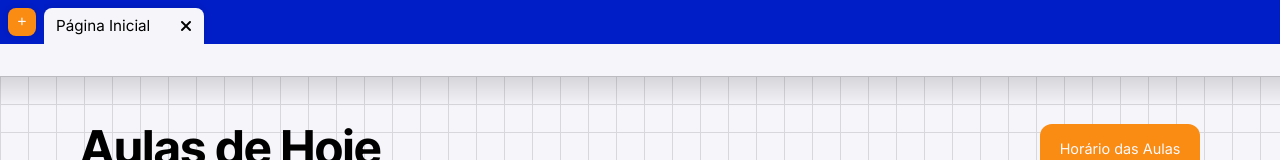
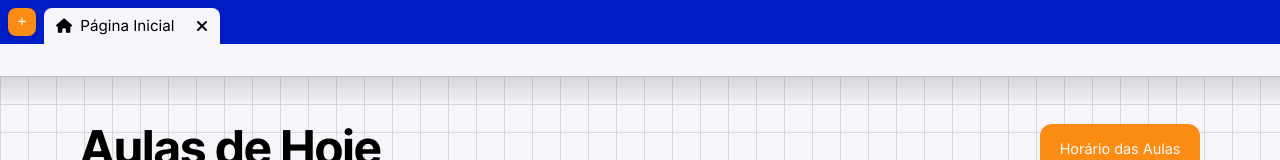
Before and after one commit to Test-User-KL/Plataforma-Odette, a React (Vite) app: page / in a window 1280 px wide. Shown: the top 160 px of the page. Built offline with nearby package versions, Linux system fonts and the light colour scheme.

Commit message:
LASTCHANGE-OK

```diff
--- a/src/App.css
+++ b/src/App.css
@@ -279,7 +279,7 @@ header nav .tab-button {
 	align-items: center;
 	justify-content: space-between;
 	flex-direction: row;
-	width: 10rem;
+	width: 11rem;
 	height: 2.25rem;
 	padding: 0.5rem 0.75rem;
 	padding-bottom: 1rem;
@@ -289,6 +289,14 @@ header nav .tab-button {
 	color: var(--white);
 	transition: var(--default-color-transition), var(--default-size-transition), var(--default-spaces-transition);
 }
+
+header nav .tab-button .tab-text {
+	display: flex;
+	align-items: center;
+	gap: 0.5rem;
+}
+
+header nav .tab-button .tab-text i { font-size: 0.9rem; }
 
 header nav .tab-button.active-tab {
 	background: var(--header-button-bg-color);
--- a/src/App.tsx
+++ b/src/App.tsx
@@ -9,7 +9,7 @@ type Tab = {
 
 export default function App() {
 	const [tabs, setTabs] = useState<Tab[]>([
-		{ id: 1, title: "Página Inicial", iconClass: "fa-solid fa-house" },
+		{ id: 1, title: "Página Inicial", iconClass: "fa-solid fa-home" },
 	]);
 	const [activeTabId, setActiveTabId] = useState<number>(1);
 	const [draggedTabId, setDraggedTabId] = useState<number | null>(null);
@@ -46,7 +46,7 @@ export default function App() {
 		const newTab: Tab = {
 			id: Date.now(),
 			title: "Página Inicial",
-			iconClass: "fa-solid fa-house"
+			iconClass: "fa-solid fa-home"
 		};
 
 		setTabs((prev) => [...prev, newTab]);
@@ -261,7 +261,10 @@ export default function App() {
 									onDragOver={handleDragOver}
 									onDrop={() => handleDrop(tab.id)}
 								>
-									<span className="tab-title">{tab.title}</span>
+									<div className="tab-text">
+										<i className={tab.iconClass}></i>
+										<span className="tab-title">{tab.title}</span>
+									</div>
 									<span
 										className="close-tab"
 										title="Fechar aba"
```
